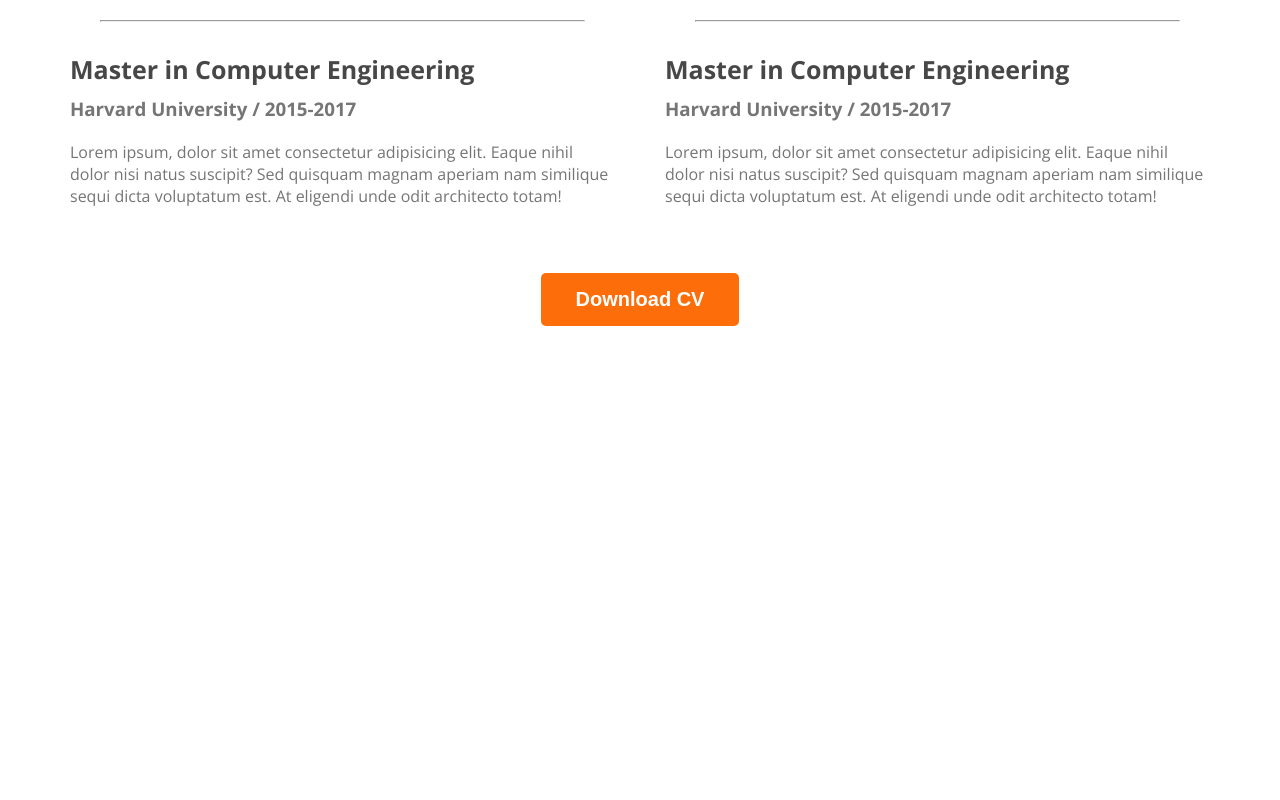
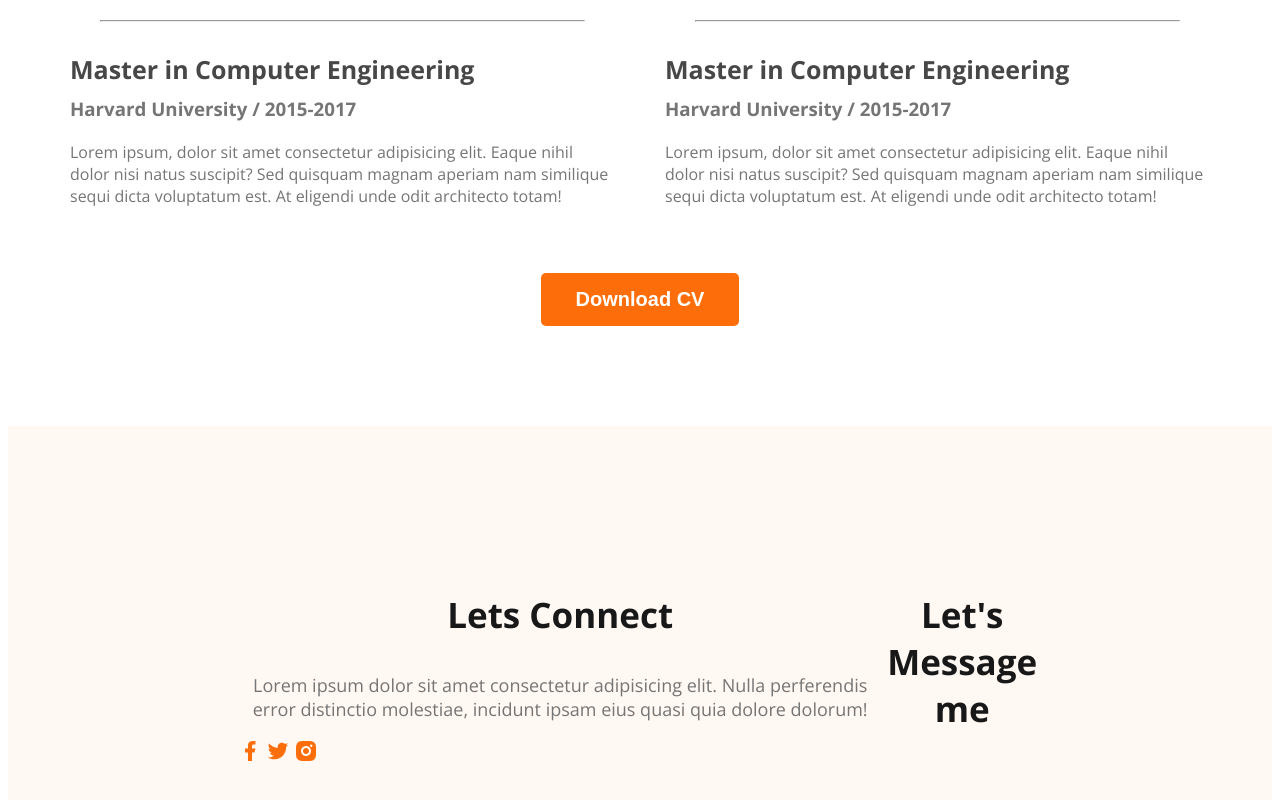
Before and after one commit to ariful-gitbit/web-developer-portfolio, a plain HTML site: page index.html in a window 1280 px wide. Shown: the part 2824-3624 px from the top of the page. Before the commit the page ends 3158 px from the top, so only its background shows below. Drawn offline with nearby package versions, Linux system fonts and the light colour scheme.

Commit message:
Added basic footer

```diff
--- a/index.html
+++ b/index.html
@@ -165,7 +165,20 @@
 
   </main>
 
-  <footer></footer>
+  <footer>
+    <div class="footer-column">
+      <h3 class="section-title">Lets Connect</h3>
+      <p class="section-description">Lorem ipsum dolor sit amet consectetur adipisicing elit. Nulla perferendis error distinctio molestiae, incidunt ipsam eius quasi quia dolore dolorum!</p>
+      <div class="social-links">
+        <a href=""><img src="images/icons/facebook.png" alt=""></a>
+        <a href=""><img src="images/icons/twitter.png" alt=""></a>
+        <a href=""><img src="images/icons/insta.png" alt=""></a>
+      </div>
+    </div>
+    <div class="footer-column">
+      <h3 class="section-title">Let's Message me </h3>
+    </div>
+  </footer>
 
 </body>
 </html>
--- a/styles/portfolio.css
+++ b/styles/portfolio.css
@@ -184,3 +184,11 @@ main section {
   text-align: center;
   margin-top: 50px;
 }
+
+/* footer style */
+footer {
+  display: flex;
+  background: #FFF8F3;
+  margin-top: 100px;
+  padding: 130px 230px;
+}
```
